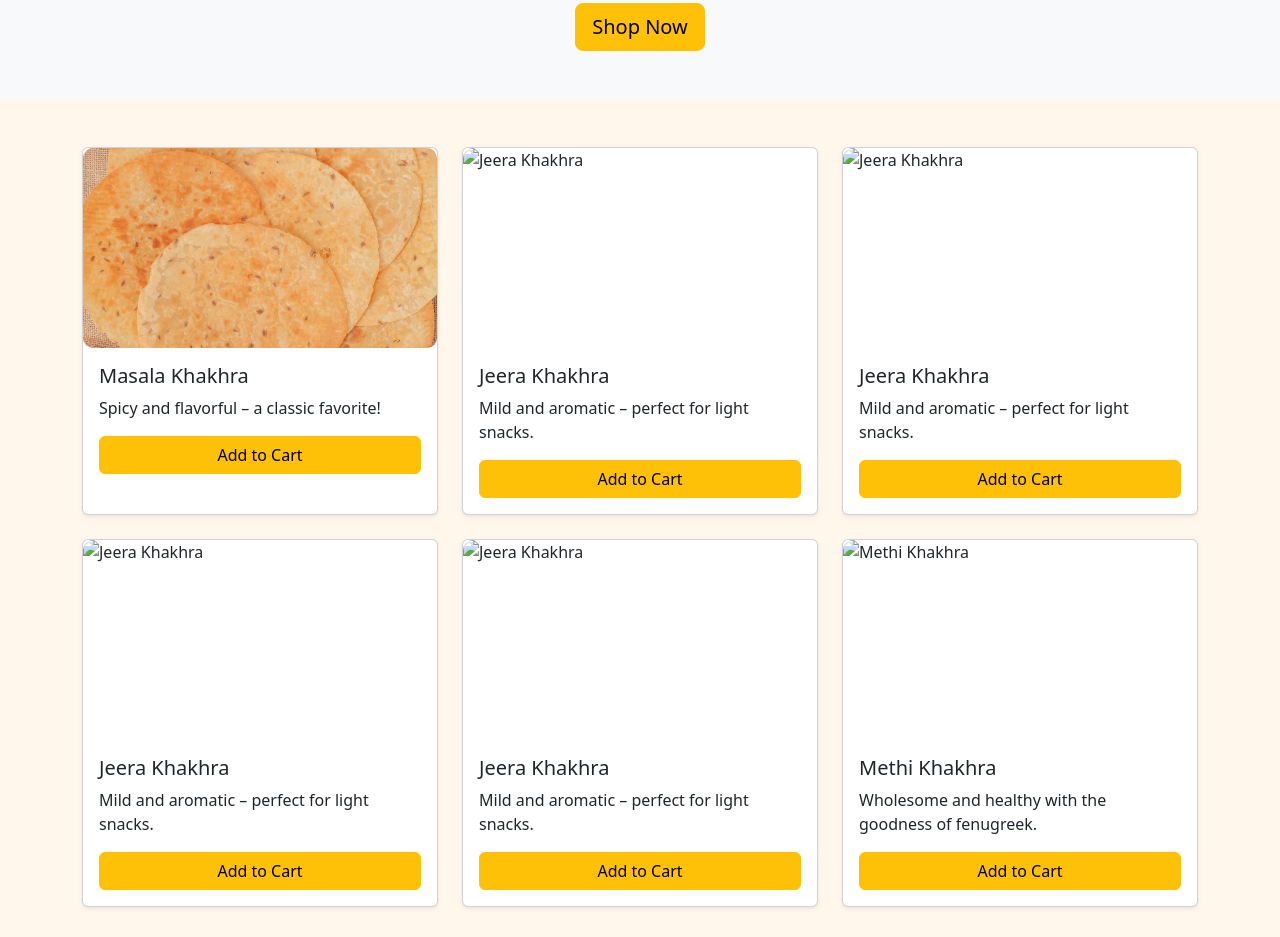
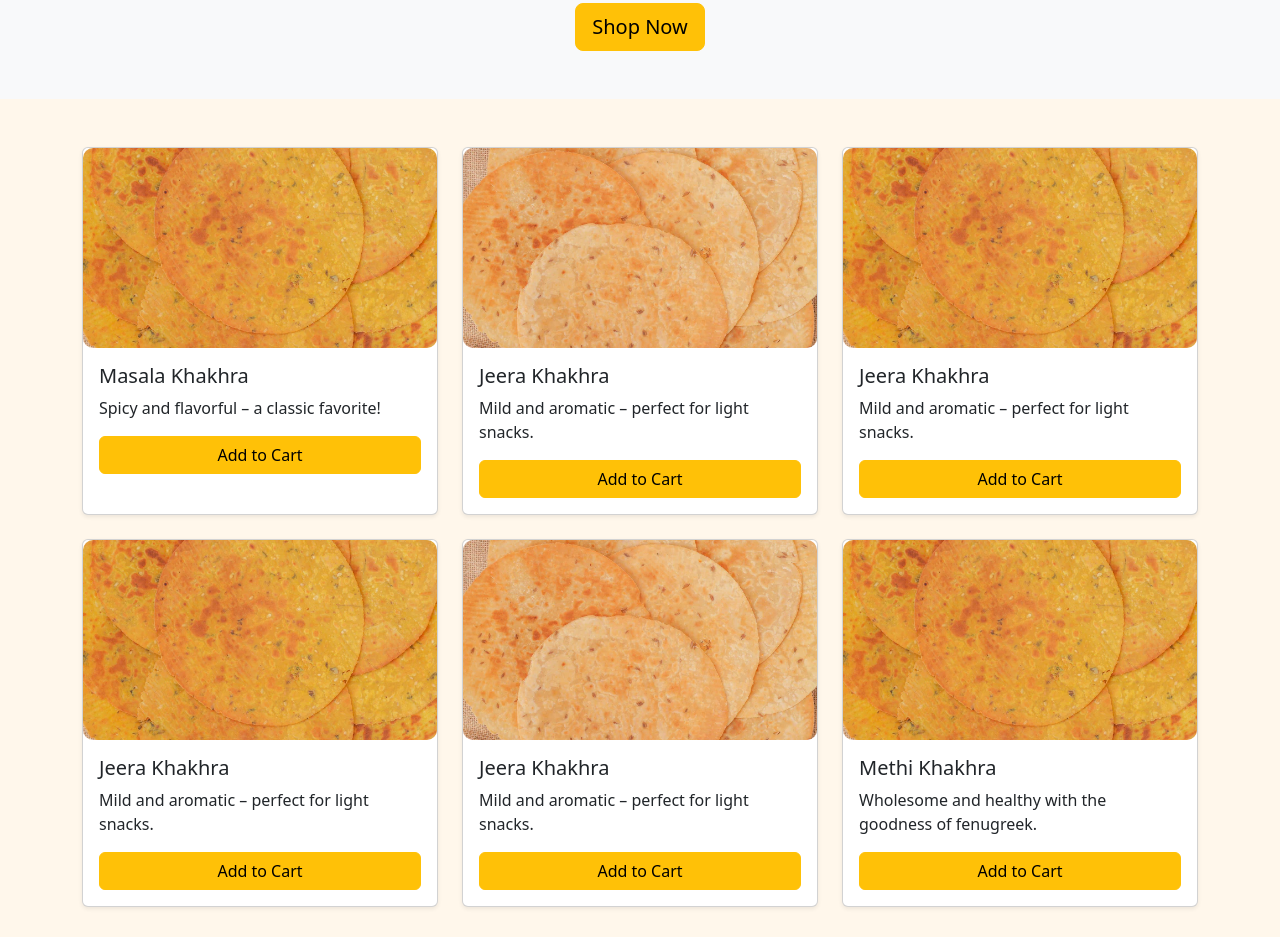
Before and after one commit to harsh-505-tech/PragatiKhakhra, a plain HTML site: page index.html in a window 1280 px wide. Shown: the part 238-1175 px from the top of the page. Drawn offline with nearby package versions, Linux system fonts and the light colour scheme; a script that the page names is missing.

Commit message:
Update index.html
Signed-off-by: Harsh Kanzariya <harshhhknzz1609@gmail.com>

```diff
--- a/index.html
+++ b/index.html
@@ -42,7 +42,7 @@
     <div class="row">
       <div class="col-md-4 mb-4">
         <div class="card h-100 shadow-sm">
-          <img src="jeerak.webp" class="card-img-top khakhra-img" alt="Masala Khakhra" />
+          <img src="masalak.webp" class="card-img-top khakhra-img" alt="Masala Khakhra" />
           <div class="card-body">
             <h5 class="card-title">Masala Khakhra</h5>
             <p class="card-text">Spicy and flavorful – a classic favorite!</p>
@@ -53,7 +53,7 @@
 
       <div class="col-md-4 mb-4">
         <div class="card h-100 shadow-sm">
-          <img src="img/jeerak.webp" class="card-img-top khakhra-img" alt="Jeera Khakhra" />
+          <img src="jeerak.webp" class="card-img-top khakhra-img" alt="Jeera Khakhra" />
           <div class="card-body">
             <h5 class="card-title">Jeera Khakhra</h5>
             <p class="card-text">Mild and aromatic – perfect for light snacks.</p>
@@ -64,7 +64,7 @@
 
       <div class="col-md-4 mb-4">
         <div class="card h-100 shadow-sm">
-          <img src="img/jeerak.webp" class="card-img-top khakhra-img" alt="Jeera Khakhra" />
+          <img src="meethi.webp" class="card-img-top khakhra-img" alt="Jeera Khakhra" />
           <div class="card-body">
             <h5 class="card-title">Jeera Khakhra</h5>
             <p class="card-text">Mild and aromatic – perfect for light snacks.</p>
@@ -75,7 +75,7 @@
 
       <div class="col-md-4 mb-4">
         <div class="card h-100 shadow-sm">
-          <img src="img/jeerak.webp" class="card-img-top khakhra-img" alt="Jeera Khakhra" />
+          <img src="masalak.webp" class="card-img-top khakhra-img" alt="Jeera Khakhra" />
           <div class="card-body">
             <h5 class="card-title">Jeera Khakhra</h5>
             <p class="card-text">Mild and aromatic – perfect for light snacks.</p>
@@ -87,7 +87,7 @@
 
       <div class="col-md-4 mb-4">
         <div class="card h-100 shadow-sm">
-          <img src="img/jeerak.webp" class="card-img-top khakhra-img" alt="Jeera Khakhra" />
+          <img src="jeerak.webp" class="card-img-top khakhra-img" alt="Jeera Khakhra" />
           <div class="card-body">
             <h5 class="card-title">Jeera Khakhra</h5>
             <p class="card-text">Mild and aromatic – perfect for light snacks.</p>
@@ -99,7 +99,7 @@
 
       <div class="col-md-4 mb-4">
         <div class="card h-100 shadow-sm">
-          <img src="img/meethi.webp" class="card-img-top khakhra-img" alt="Methi Khakhra" />
+          <img src="meethi.webp" class="card-img-top khakhra-img" alt="Methi Khakhra" />
           <div class="card-body">
             <h5 class="card-title">Methi Khakhra</h5>
             <p class="card-text">Wholesome and healthy with the goodness of fenugreek.</p>
```
